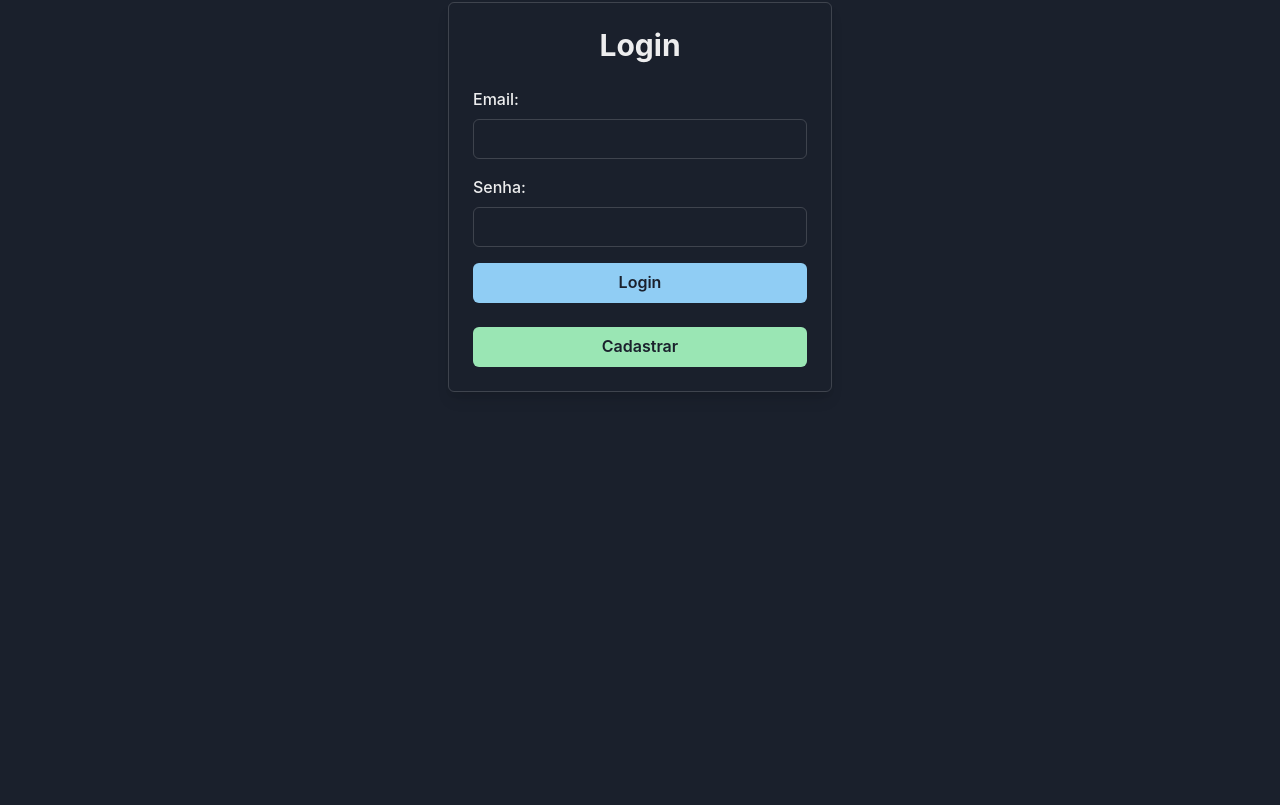
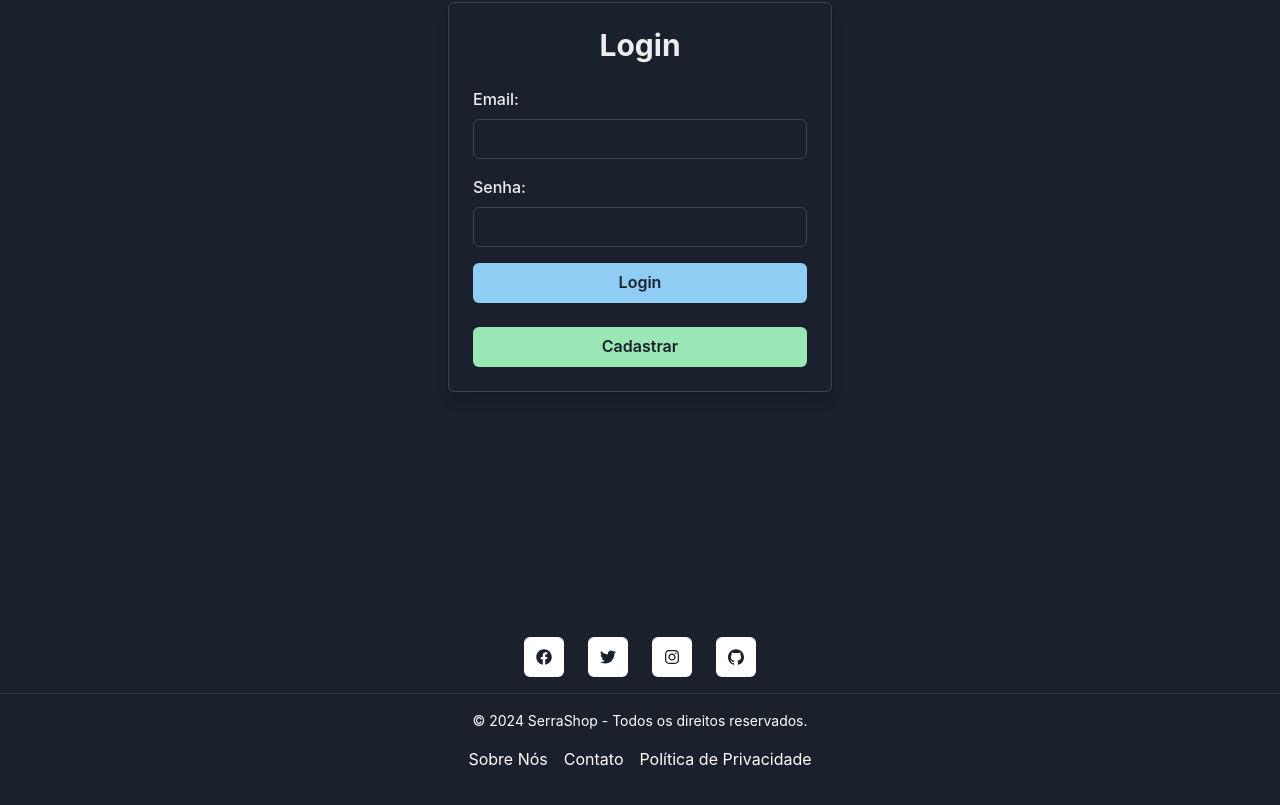
Before and after one commit to wierdest/ecommerce-react, a React (Vite) app: page /login in a window 1280 px wide. Shown: the part 203-1008 px from the top of the page. Before the commit the page ends 800 px from the top, so only its background shows below. Built offline with nearby package versions, Linux system fonts and the light colour scheme.

Commit message:
Ultimas atualizacoes, footer, sobrenos

```diff
--- a/src/App.jsx
+++ b/src/App.jsx
@@ -14,6 +14,8 @@ import FinalizarCompra from './pages/FinalizarCompra'
 import ProdutosCategoria from './pages/ProdutosCategoria'
 import HistoricoPedidos from './pages/HistoricoPedidos'
 import ProdutosPedido from './pages/ProdutosPedido'
+import SobreNos from './pages/SobreNos'
+import Footer from './components/Footer/Footer'
 
 
 function App() {
@@ -31,11 +33,13 @@ function App() {
             <Route exact path="/finalizar-compra" component={FinalizarCompra}/>
             <Route exact path="/pedidos" component={HistoricoPedidos} />
             <Route exact path="/pedidos/:id" component={ProdutosPedido} />
+            <Route exact path="/sobre" component={SobreNos} />
             <Route exact path="/" component={Home}/>
             <Route path="*" component={Erro404} />
           </Switch>
         </CarrinhoProvider>
       </LogadoProvider>
+      <Footer />
     </>
   );
 }
--- a/src/components/Footer/Footer.jsx
+++ b/src/components/Footer/Footer.jsx
@@ -0,0 +1,61 @@
+import React from 'react';
+import { Box, Text, Link, VStack, HStack, IconButton, Divider } from '@chakra-ui/react';
+import { FaFacebook, FaTwitter, FaInstagram } from 'react-icons/fa';
+import { SiGithub } from "react-icons/si";
+import { NavLink } from 'react-router-dom';
+
+const Footer = () => {
+  return (
+    <Box as="footer" py="10" bg="gray.800" color="white">
+      <VStack spacing="4">
+        <HStack spacing="6">
+          <Link href="https://www.facebook.com" isExternal>
+            <IconButton
+              aria-label="Facebook"
+              icon={<FaFacebook />}
+              bg="white"
+              _hover={{ bg: 'gray.500' }}
+            />
+          </Link>
+          <Link href="https://www.twitter.com" isExternal>
+            <IconButton
+              aria-label="Twitter"
+              icon={<FaTwitter />}
+              bg="white"
+              _hover={{ bg: 'purple.500' }}
+            />
+          </Link>
+          <Link href="https://www.instagram.com" isExternal>
+            <IconButton
+              aria-label="Instagram"
+              icon={<FaInstagram />}
+              bg="white"
+              _hover={{ bg: 'purple.500' }}
+            />
+          </Link>
+          <Link href="https://github.com/wierdest/ecommerce-react" isExternal>
+            <IconButton
+              aria-label="GitHub"
+              icon={<SiGithub />}
+              bg="white"
+              _hover={{ bg: 'purple.500' }}
+            />
+          </Link>
+
+        </HStack>
+        <Divider />
+        <Text fontSize="sm">&copy; {new Date().getFullYear()} SerraShop - Todos os direitos reservados.</Text>
+        <HStack spacing="4">
+          <Link
+            as={NavLink}
+            to='/sobre'
+            href="/sobre">Sobre Nós</Link>
+          <Link href="/contato">Contato</Link>
+          <Link href="/privacidade">Política de Privacidade</Link>
+        </HStack>
+      </VStack>
+    </Box>
+  );
+};
+
+export default Footer;
--- a/src/pages/Home.jsx
+++ b/src/pages/Home.jsx
@@ -3,6 +3,7 @@ import { useHistory } from 'react-router-dom';
 import { LogadoContext } from '../context/LogadoContext';
 import { Box, Image } from '@chakra-ui/react';
 import Navbar from '../components/Navbar/Navbar';
+import Footer from '../components/Footer/Footer';
 
 function Home() {
   const { estaLogado, id } = useContext(LogadoContext);
--- a/src/pages/Produtos.jsx
+++ b/src/pages/Produtos.jsx
@@ -6,6 +6,7 @@ import { api } from '../api/api';
 import Navbar from '../components/Navbar/Navbar';
 import { useHistory } from 'react-router-dom';
 import Loading from '../components/Loading/Loading';
+import Footer from '../components/Footer/Footer';
 
 function Produtos() {
   const [produtos, setProdutos] = useState([]);
--- /dev/null
+++ b/src/pages/SobreNos.jsx
@@ -0,0 +1,33 @@
+import { Flex, Box, Heading } from "@chakra-ui/react";
+import Navbar from "../components/Navbar/Navbar";
+import Footer from "../components/Footer/Footer";
+
+
+function SobreNos() {
+  return (
+    <>
+      <Navbar />
+      <Flex justifyContent='center'>
+        <Box fontSize='lg' fontFamily='Roboto'>
+            <div>
+                <Heading>
+                    Grupo 3: Trabalho Ecommerce React
+                    <hr />
+
+                    <p>- André Luiz</p>
+                    <p>- Jonathan Cardoso</p>
+                    <p>- Daniel Ribeiro</p>
+                    <p>- Evelyn Chamorro</p>
+                    <p>- Luís Fernando</p>
+                    <p>- Andressa Rodrigues</p>
+
+                </Heading>
+
+            </div>
+        </Box>
+      </Flex>
+    </>
+  );
+}
+
+export default SobreNos;
```
